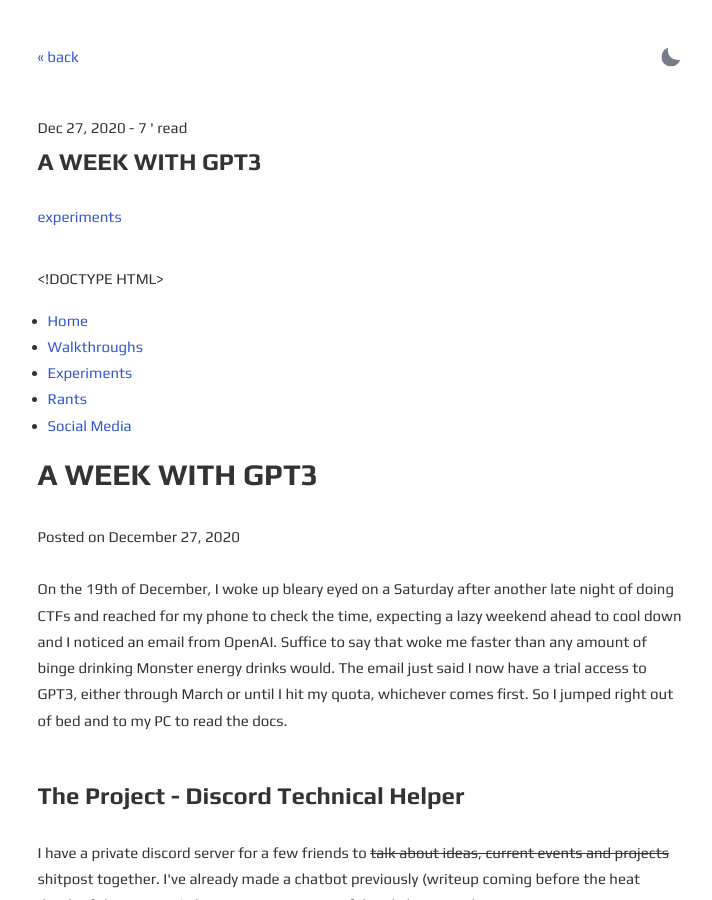
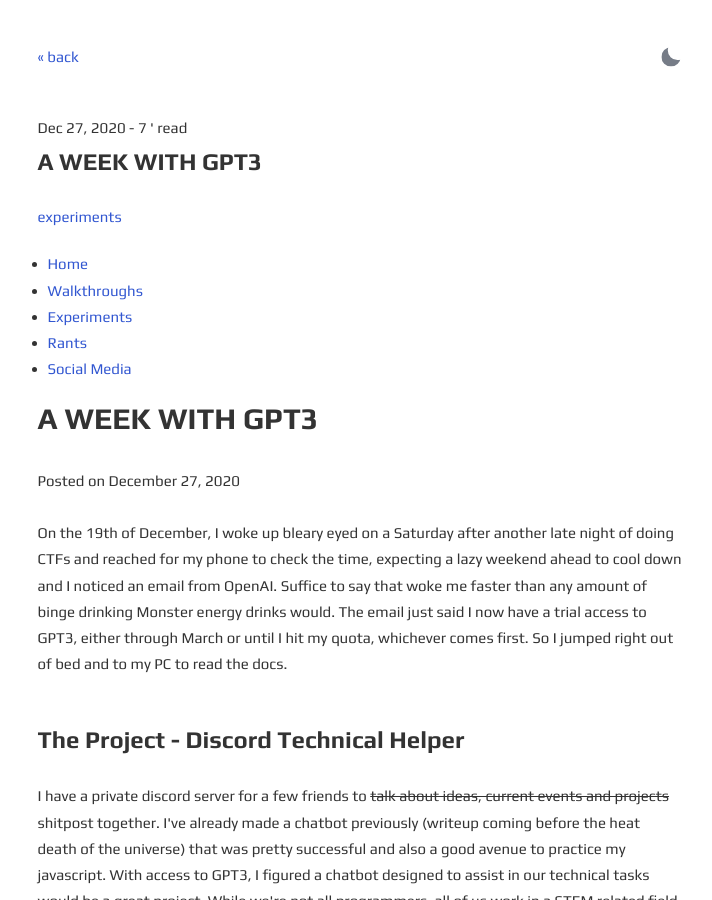
Before and after one commit to robsware/robsware.github.io, a Jekyll site: the page built from _posts/2020-12-27-GPT3.md, in a window 1280 px wide and 900 px high. Shown: the whole window, without its empty margins (280-992 px from the left). Built offline with Jekyll 4.4.1, drawn with Linux system fonts in a browser that asks for light colours.

Commit message:
Removed HTML tags

```diff
--- a/_posts/2020-12-27-GPT3.md
+++ b/_posts/2020-12-27-GPT3.md
@@ -6,7 +6,7 @@
 tags: experiments
 ---
 
-<!DOCTYPE HTML>
+
 <html>
 
 <head>
--- a/assets/old_files/oscp.html
+++ b/assets/old_files/oscp.html
@@ -1,4 +1,4 @@
-<!DOCTYPE HTML>
+
 <html>
 
 <head>
```
